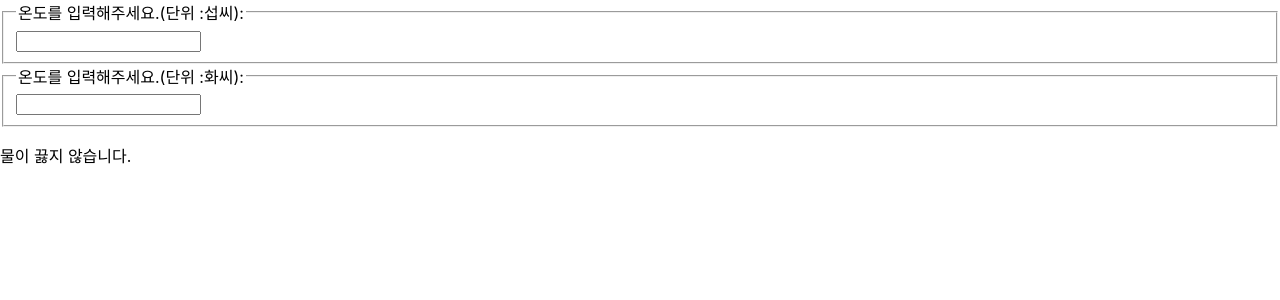
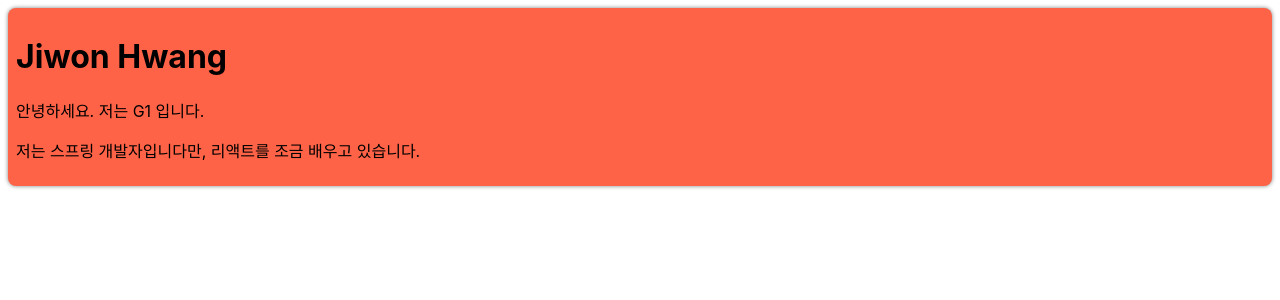
Before and after one commit to G1-H/react_study, a React (Create React App) app: page / in a window 1280 px wide. Shown: the top 300 px of the page. Built offline with nearby package versions, Linux system fonts and the light colour scheme.

Commit message:
react children 개념 이용한 containment, 상속 개념을 사용한 specialization

```diff
--- /dev/null
+++ b/src/chapter_13/Card.jsx
@@ -0,0 +1,20 @@
+const Card = (props) => {
+  const { title, backgroundColor, children } = props;
+
+  return (
+    <div
+      style={{
+        margin: 8,
+        padding: 8,
+        borderRadius: 8,
+        boxShadow: "0px 0px 4px grey",
+        backgroundColor: backgroundColor || "white",
+      }}
+    >
+      {title && <h1>{title}</h1>}
+      {children}
+    </div>
+  );
+};
+
+export default Card;
--- /dev/null
+++ b/src/chapter_13/ProfileCard.jsx
@@ -0,0 +1,12 @@
+import Card from "./Card";
+
+const ProfileCard = (props) => {
+  return (
+    <Card title="Jiwon Hwang" backgroundColor="tomato">
+      <p>안녕하세요. 저는 G1 입니다.</p>
+      <p>저는 스프링 개발자입니다만, 리액트를 조금 배우고 있습니다.</p>
+    </Card>
+  );
+};
+
+export default ProfileCard;
--- a/src/index.js
+++ b/src/index.js
@@ -14,12 +14,13 @@
 import AttendanceBook from "./chapter_10/AttendanceBook";
 import SignUp from "./chapter_11/SingUp";
 import Calculator from "./chapter_12/Caculator";
+import ProfileCard from "./chapter_13/ProfileCard";
 
 const root = ReactDOM.createRoot(document.getElementById("root"));
 root.render(
   <React.StrictMode>
     <BrowserRouter>
-      <Calculator />
+      <ProfileCard />
     </BrowserRouter>
   </React.StrictMode>
 );
```
